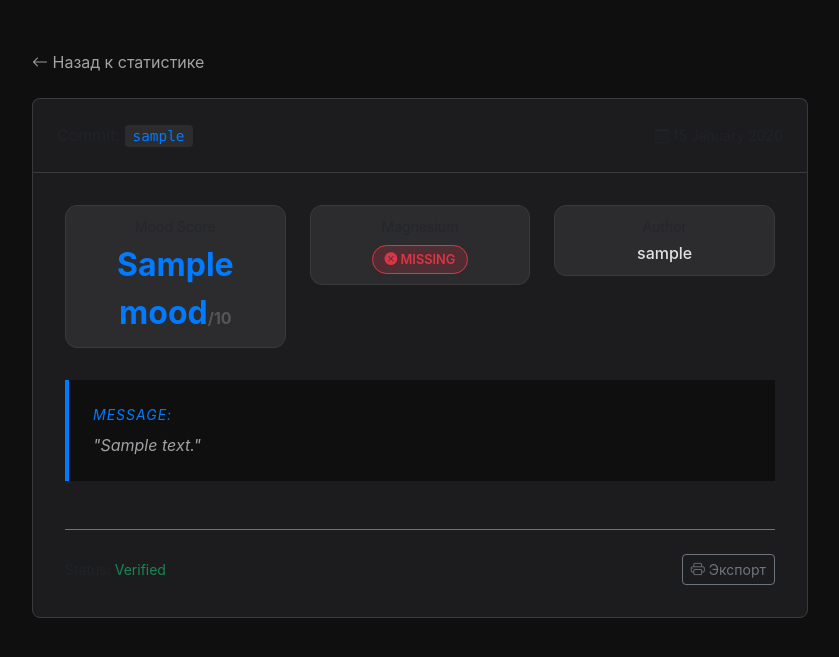
After one commit to Really-Fun/MindTracker, a Django app: template MindTracker/UserTracker/templates/UserTracker/commit_detail.html in a window 1280 px wide. The commit adds this page. Shown: the top 657 px of the page, without its empty margins (220-1059 px from the left). Run offline with Django 5.2, Linux system fonts and the light colour scheme; the template is opened without the code that fills it: most values are stand-ins (such as "Sample title", 1, 10 or a date in 2020).

Commit message:
add: commit view and commits list view

```diff
--- /dev/null
+++ b/MindTracker/UserTracker/templates/UserTracker/commit_detail.html
@@ -0,0 +1,148 @@
+<!DOCTYPE html>
+<html lang="ru">
+<head>
+    <meta charset="UTF-8">
+    <meta name="viewport" content="width=device-width, initial-scale=1">
+    <title>Commit: {{ object.slug }}</title>
+    <link href="https://cdn.jsdelivr.net/npm/bootstrap@5.3.0/dist/css/bootstrap.min.css" rel="stylesheet">
+    <link rel="stylesheet" href="https://cdn.jsdelivr.net/npm/bootstrap-icons@1.11.0/font/bootstrap-icons.css">
+    <style>
+        body {
+            background-color: #0f0f10;
+            color: #e0e0e0;
+            font-family: 'Inter', -apple-system, sans-serif;
+            padding-top: 50px;
+        }
+        .commit-container {
+            max-width: 800px;
+            margin: 0 auto;
+        }
+        .commit-header {
+            background-color: #1c1c1e;
+            border: 1px solid #3a3a3c;
+            border-radius: 8px 8px 0 0;
+            padding: 1.5rem;
+            border-bottom: none;
+        }
+        .commit-body {
+            background-color: #1c1c1e;
+            border: 1px solid #3a3a3c;
+            border-radius: 0 0 8px 8px;
+            padding: 2rem;
+        }
+        .hash-code {
+            font-family: 'SFMono-Regular', Consolas, 'Liberation Mono', Menlo, monospace;
+            background-color: #2c2c2e;
+            color: #007bff;
+            padding: 0.2rem 0.5rem;
+            border-radius: 4px;
+            font-size: 0.9rem;
+        }
+        .stat-badge {
+            background-color: #2c2c2e;
+            border: 1px solid #3a3a3c;
+            padding: 10px 20px;
+            border-radius: 12px;
+            text-align: center;
+        }
+        .mood-value {
+            font-size: 2rem;
+            font-weight: bold;
+            color: #007bff;
+        }
+        .notes-area {
+            background-color: #0f0f10;
+            border-left: 4px solid #007bff;
+            padding: 1.5rem;
+            margin-top: 2rem;
+            font-style: italic;
+            color: #a1a1a6;
+        }
+        .btn-back {
+            color: #a1a1a6;
+            text-decoration: none;
+            transition: 0.2s;
+        }
+        .btn-back:hover { color: #fff; }
+
+        /* Индикатор магния */
+        .status-pill {
+            display: inline-block;
+            padding: 0.25rem 0.75rem;
+            border-radius: 50px;
+            font-size: 0.8rem;
+            font-weight: 600;
+        }
+        .status-success { background-color: rgba(40, 167, 69, 0.2); color: #28a745; border: 1px solid #28a745; }
+        .status-fail { background-color: rgba(220, 53, 69, 0.2); color: #dc3545; border: 1px solid #dc3545; }
+    </style>
+</head>
+<body>
+
+<div class="container commit-container">
+    <div class="mb-4">
+        <a href="{% url 'stats' %}" class="btn-back">
+            <i class="bi bi-arrow-left"></i> Назад к статистике
+        </a>
+    </div>
+
+    <div class="commit-header d-flex justify-content-between align-items-center">
+        <div>
+            <span class="text-muted">Commit:</span>
+            <span class="hash-code">{{ object.slug }}</span>
+        </div>
+        <div class="text-muted small">
+            <i class="bi bi-calendar3"></i> {{ object.date|date:"d E Y" }}
+        </div>
+    </div>
+
+    <div class="commit-body">
+        <div class="row g-4 text-center">
+            <div class="col-md-4">
+                <div class="stat-badge">
+                    <div class="small text-muted mb-1">Mood Score</div>
+                    <div class="mood-value">{{ object.mood }}<span style="font-size: 1rem; color: #555;">/10</span></div>
+                </div>
+            </div>
+            <div class="col-md-4">
+                <div class="stat-badge">
+                    <div class="small text-muted mb-2">Magnesium</div>
+                    {% if object.took_magnesium %}
+                        <span class="status-pill status-success"><i class="bi bi-check-circle-fill"></i> DEPLOYED</span>
+                    {% else %}
+                        <span class="status-pill status-fail"><i class="bi bi-x-circle-fill"></i> MISSING</span>
+                    {% endif %}
+                </div>
+            </div>
+            <div class="col-md-4">
+                <div class="stat-badge">
+                    <div class="small text-muted mb-1">Author</div>
+                    <div class="mt-1" style="font-weight: 500;">{{ object.user.username }}</div>
+                </div>
+            </div>
+        </div>
+
+        {% if object.notes %}
+        <div class="notes-area">
+            <div class="small text-uppercase mb-2" style="letter-spacing: 1px; color: #007bff;">Message:</div>
+            "{{ object.notes }}"
+        </div>
+        {% else %}
+        <div class="mt-5 text-center text-muted">
+            <small>No additional notes for this commit.</small>
+        </div>
+        {% endif %}
+
+        <div class="mt-5 pt-4 border-top border-secondary d-flex justify-content-between align-items-center">
+            <div class="small text-muted">
+                Status: <span class="text-success">Verified</span>
+            </div>
+            <button class="btn btn-sm btn-outline-secondary" onclick="window.print()">
+                <i class="bi bi-printer"></i> Экспорт
+            </button>
+        </div>
+    </div>
+</div>
+
+</body>
+</html>
--- a/MindTracker/UserTracker/urls.py
+++ b/MindTracker/UserTracker/urls.py
@@ -4,10 +4,11 @@ from UserTracker import views
 
 
 urlpatterns = [
-    path("my-stats/", views.IndexView.as_view(), name="stats"),
-    path("daily-checkup/", views.DailyCheckUp.as_view(), name="checkup"),
+    path("profile/", views.IndexView.as_view(), name="stats"),
+    path("profile/daily-checkup/", views.DailyCheckUp.as_view(), name="checkup"),
+    path("profile/commit/<slug:hash_slug>", views.CommitView.as_view(), name="commit"),
     path("login/", views.LoginUserView.as_view(), name="login"),
     path("register/", views.RegisterUserView.as_view(), name="register"),
-    path("logout/", views.LoginUserView.as_view(), name="logout"),
+    path("logout/", views.LogoutUserView.as_view(), name="logout"),
     path("", views.MainPageView.as_view(), name="home"),
 ]
```
Also changed, not shown: MindTracker/UserTracker/models.py (+13 -0 lines), MindTracker/UserTracker/templates/UserTracker/index.html (+7 -3 lines), MindTracker/UserTracker/views.py (+10 -2 lines), MindTracker/UserTracker/migrations/0003_dailylog_slug.py (added).
